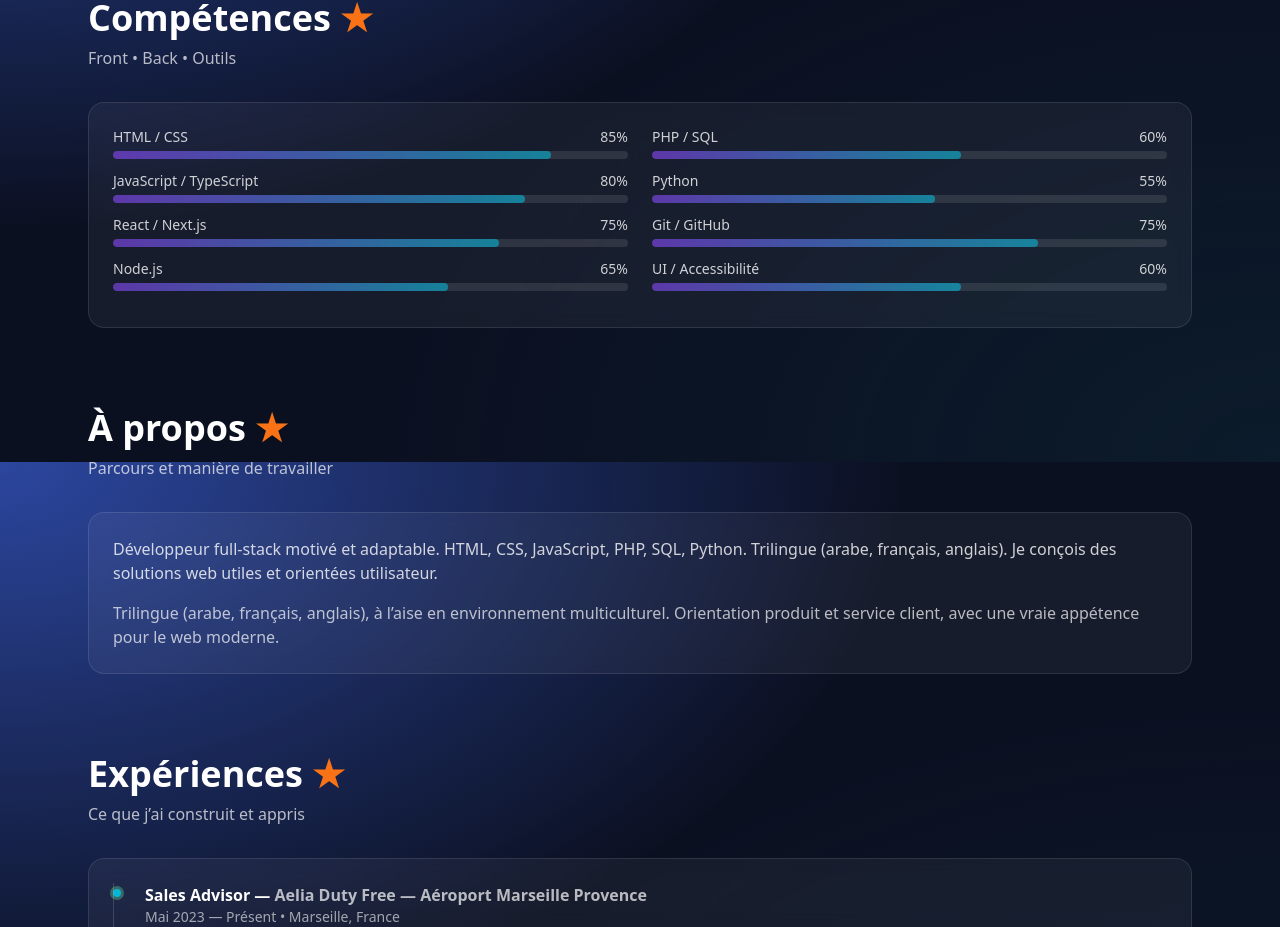
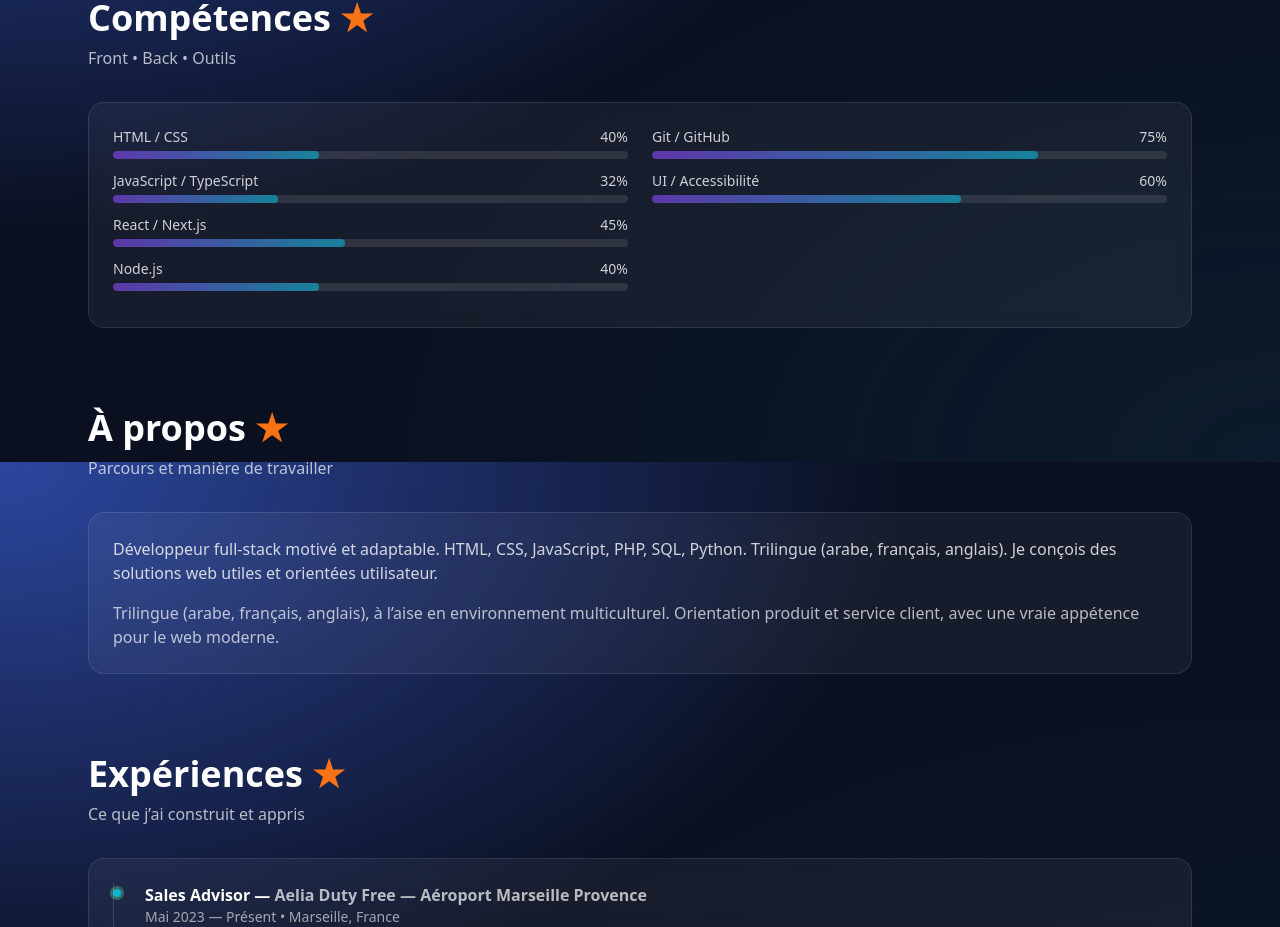
Before and after one commit to Hoosss9z/Portfolio, a Next.js app: page / in a window 1280 px wide. Shown: the part 1938-2865 px from the top of the page. Built offline with nearby package versions, Linux system fonts and the light colour scheme.

Commit message:
Update page.tsx

```diff
--- a/src/app/page.tsx
+++ b/src/app/page.tsx
@@ -38,14 +38,12 @@ export default function HomePage() {
         <Section title="Compétences" subtitle="Front • Back • Outils">
           <div className="card grid md:grid-cols-2 gap-6">
             <div>
-              <SkillBar label="HTML / CSS" value={85} />
-              <SkillBar label="JavaScript / TypeScript" value={80} />
-              <SkillBar label="React / Next.js" value={75} />
-              <SkillBar label="Node.js" value={65} />
+              <SkillBar label="HTML / CSS" value={40} />
+              <SkillBar label="JavaScript / TypeScript" value={32} />
+              <SkillBar label="React / Next.js" value={45} />
+              <SkillBar label="Node.js" value={40} />
             </div>
             <div>
-              <SkillBar label="PHP / SQL" value={60} />
-              <SkillBar label="Python" value={55} />
               <SkillBar label="Git / GitHub" value={75} />
               <SkillBar label="UI / Accessibilité" value={60} />
             </div>
```
